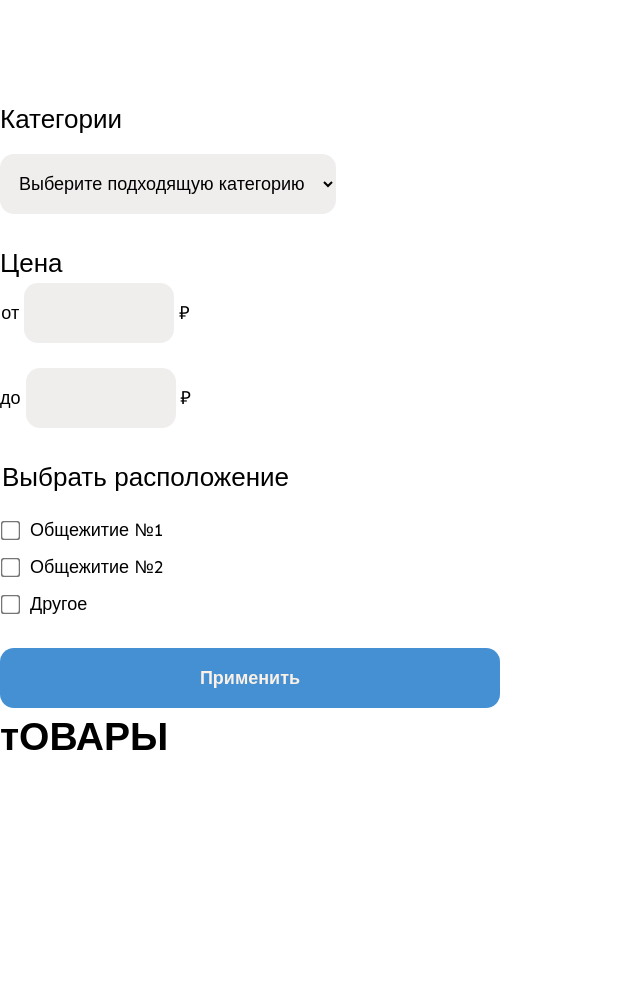
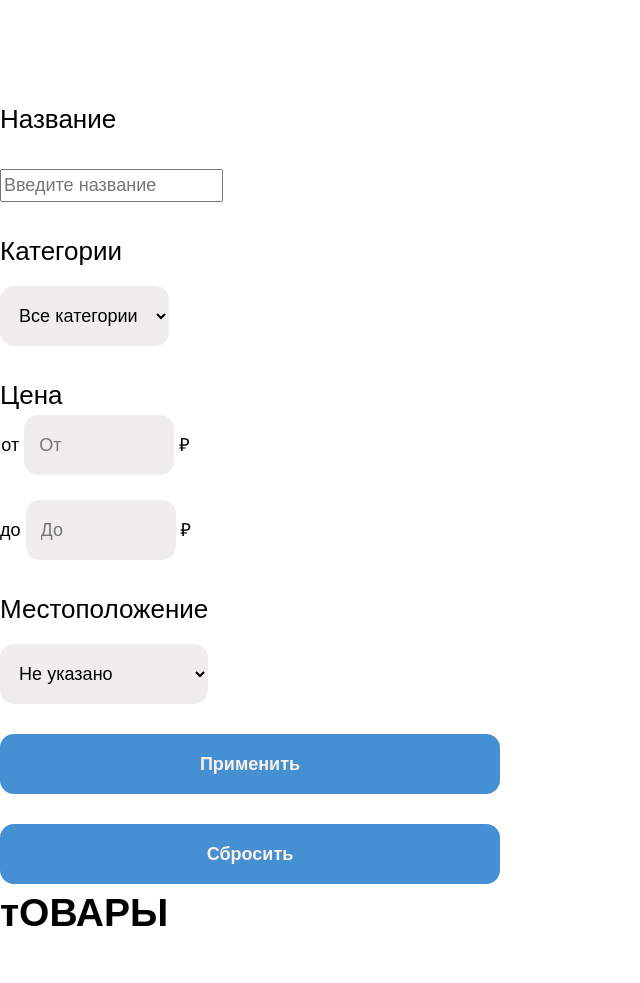
Before and after one commit to RomanKovalev007/maimarket, a Django app: page /goods/list/ in a window 1280 px wide. Shown: the part 130-1113 px from the top of the page, without its empty margins (0-640 px from the left). Before the commit the page ends 880 px from the top, so only its background shows below. Run offline with Django 5.2, Linux system fonts and the light colour scheme; data that the repository does not hold is empty.

Commit message:
поиск

```diff
--- a/maimarket/goods/forms.py
+++ b/maimarket/goods/forms.py
@@ -1,5 +1,4 @@
 from django import forms
-
 from goods.models import Goods, Categories, Address
 
 
@@ -32,3 +31,36 @@ class AdForm(forms.ModelForm):
             'description': forms.Textarea(attrs={'placeholder': 'Опишите ваш товар или услугу', 'class': "decription-area"}),
             'price': forms.NumberInput(attrs={'placeholder': 'Введите цену', 'class': "price__input"}),
         }
+
+class GoodsFilterForm(forms.Form):
+    query = forms.CharField(
+        label='Поиск по названию',
+        required=False,
+        widget=forms.TextInput(attrs={'placeholder': 'Введите название'})
+    )
+    category = forms.ModelChoiceField(
+        queryset=Categories.objects.all(),
+        label='Категория',
+        required=False,
+        empty_label='Все категории',
+        widget=forms.Select(attrs={'class': "categories__input"})
+    )
+    min_price = forms.IntegerField(
+        label='Минимальная цена',
+        required=False,
+        min_value=0,
+        widget=forms.NumberInput(attrs={'placeholder': 'От', 'class' :"price__input"})
+    )
+    max_price = forms.IntegerField(
+        label='Максимальная цена',
+        required=False,
+        min_value=0,
+        widget=forms.NumberInput(attrs={'placeholder': 'До', 'class' :"price__input"})
+    )
+    address = forms.ModelChoiceField(
+        queryset=Address.objects.all(),
+        label='Местоположение',
+        required=False,
+        empty_label='Не указано',
+        widget=forms.Select(attrs={'class': "categories__input"})
+    )
--- a/maimarket/goods/templates/goods/goods_list.html
+++ b/maimarket/goods/templates/goods/goods_list.html
@@ -6,59 +6,40 @@
 
 <main class="main">
         <aside class="asside__filters">
-
-          <form class="filter-products">
+          <form class="filter-products" method="get">
+            <label class="title" for="{{ form.query.id_for_label }}">Название</label>
+          {{ form.query }}
             <div class="add-product__categori">
-              <label class="title" for="choseCategori">Категории</label>
-              <select class="categories__input" name="catrgories" id="choseCategori">
-                <option selected disabled>Выберите подходящую категорию</option>
-                <option value="electronicProducts">Электроника</option>
-                <option value="carProducts">Авто</option>
-                <option value="houseProducts">Товары для дома</option>
-                <option value="clotheProducts">Одежда и обувь</option>
-                <option value="accesoriesProducts">Аксессуары</option>
-                <option value="beautyProducts">Красота и здоровье</option>
-                <option value="booksProducts">Книги</option>
-                <option value="servicesProducts">Услуги</option>
-                <option value="otherProducts">Другое</option>
-              </select>
+              <label class="title" for="{{ form.category.id_for_label }}">Категории</label>
+              {{ form.category }}
             </div>
 
             <div class="price">
                 <label class="title">Цена</label>
                 <div class="priece__wrapper">
                   <div>
-                  <label for="priceMin">от</label>
-                  <input type="text" class="price__input" id="priceMin" name="minimumPrice">
+                    <label for="{{ form.min_price.id_for_label }}">от</label>
+                    {{ form.min_price }}
+
                     <span class="money-symbol">₽</span>
                   </div>
                   <div>
-                  <label for="priceMax">до</label>
-                  <input type="text" class="price__input" id="priceMax" name="maximumPrice">
+                    <label for="{{ form.max_price.id_for_label }}">до</label>
+                    {{ form.max_price }}
+
                     <span class="money-symbol">₽</span>
                   </div>
                 </div>
             </div>
 
-            <fieldset class="location">
-              <legend class="title legend">Выбрать расположение</legend>
-              <div class="checkboxs__wrapper">
-                <div class="checkbox">
-                  <input type="checkbox" name="productLocation" id="firstObchaga" value="firstObchage">
-                  <label for="firstObchaga">Общежитие №1</label>
+            <div class="add-product__categori">
+              <label class="title" for="{{ form.address.id_for_label }}">Местоположение</label>
+              {{ form.address }}
             </div>
-                <div class="checkbox">
-                  <input type="checkbox" name="productLocation" id="secondObchaga" value="secondObchage">
-                  <label for="secondObchaga">Общежитие №2</label>
-                </div>
-                <div class="checkbox">
-                  <input type="checkbox" name="productLocation" id="otherObchaga" value="other">
-                  <label for="otherObchaga">Другое</label>
-                </div>
-              </div>
-            </fieldset>
+
 
             <button class="Btn" type="submit">Применить</button>
+            <a href="{% url 'goods:goods_list' %}" class="Btn" >Сбросить</a>
           </form>
         </aside>
 
--- a/maimarket/goods/urls.py
+++ b/maimarket/goods/urls.py
@@ -12,4 +12,5 @@ urlpatterns = [
     path('list/', views.goods_list, name='goods_list'),
     path('edit/<slug:ad_slug>/', views.edit_ad, name='edit'),
     path('publish/<slug:ad_slug>/', views.remove_ad, name='publish'),
+    path('api/search/', views.live_search, name='live_search'),
 ]
--- a/maimarket/goods/views.py
+++ b/maimarket/goods/views.py
@@ -2,10 +2,11 @@ from django.contrib.auth.mixins import LoginRequiredMixin
 from django.core.exceptions import PermissionDenied
 from django.shortcuts import render, get_object_or_404, redirect
 from django.urls import reverse_lazy
-from django.views.generic import CreateView, ListView, UpdateView
-
+from django.views.generic import CreateView
+from django.http import JsonResponse
+from django.db.models import Q
 from favorites.models import Favorites
-from goods.forms import AdForm
+from goods.forms import AdForm, GoodsFilterForm
 from goods.models import Goods
 
 
@@ -20,16 +21,47 @@ class AddAd(LoginRequiredMixin, CreateView):
         w.seller = self.request.user
         return super().form_valid(form)
 
+
 def goods_list(request):
-    ads = Goods.objects.filter(is_published=1)
+    form = GoodsFilterForm(request.GET or None)
+    ads = Goods.objects.filter(is_published=True)
+
+    if form.is_valid():
+        query = form.cleaned_data.get('query')
+        category = form.cleaned_data.get('category')
+        min_price = form.cleaned_data.get('min_price')
+        max_price = form.cleaned_data.get('max_price')
+        address = form.cleaned_data.get('address')
+
+        if query:
+            ads = ads.filter(
+                Q(name__icontains=query) |
+                Q(description__icontains=query)
+            )
+
+        if category:
+            ads = ads.filter(category=category)
+
+        if min_price is not None:
+            ads = ads.filter(price__gte=min_price)
+
+        if max_price is not None:
+            ads = ads.filter(price__lte=max_price)
+
+        if address is not None:
+            ads = ads.filter(address=address)
+
+    # Остальная логика (избранное и т.д.)
     for ad in ads:
-        if Favorites.objects.filter(user=request.user, product=ad).exists():
+        if request.user.is_authenticated and Favorites.objects.filter(user=request.user, product=ad).exists():
             ad.icon_class = "icon-red-heart"
         else:
             ad.icon_class = "icon--heart"
+
     context = {
         'ads': ads,
-        'title': 'Лента объявлений'
+        'title': 'Лента объявлений',
+        'form': form
     }
     return render(request, 'goods/goods_list.html', context)
 
@@ -73,3 +105,26 @@ def remove_ad(request, ad_slug):
         ad.is_published = True
         ad.save()
     return redirect(request.META['HTTP_REFERER'])
+
+
+
+def live_search(request):
+    query = request.GET.get('q', '').strip()
+
+    if not query or len(query) < 2:
+        return JsonResponse({'results': []})
+
+    products = Goods.objects.filter(
+        Q(name__icontains=query) |
+        Q(description__icontains=query),
+        is_published=True
+    ).select_related('seller', 'category')[:10]  # Ограничиваем количество результатов
+
+    results = [{
+        'url': product.get_absolute_url(),
+        'id': product.id,
+        'name': product.name,
+        'category': product.category.name
+    } for product in products]
+
+    return JsonResponse({'results': results})
--- a/maimarket/templates/base.html
+++ b/maimarket/templates/base.html
@@ -8,21 +8,22 @@
     <title>{{ title }}</title>
     {% block css %} {% endblock %}
     <link type="text/css" href="{% static 'main/css/main_style.css'%}" rel="stylesheet">
-
-
+    <link type="text/css" href="{% static 'main/css/search.css'%}" rel="stylesheet">
+    <script src="{% static 'main/js/search.js' %}" defer></script>
     {% block js %} {% endblock %}
-
 </head>
 <body>
     <header class="header">
         <a class="header__logo" href="/">
            <img class="header__logo-image" src="{% static 'main/img/mai_logo_color.png' %}" alt="MAI logo" width="80px">
         </a>
-        <form class="header__form">
-                <input class="header__form-search"  type="text" placeholder="Поиск товаров...">
-            <button class="header__form-search-button" type="submit">Найти</button>
-        </form>
-
+        <div class="search-container">
+            <form class="header__form" id="search-form">
+                <input class="header__form-search" id="search-input" type="text" placeholder="Поиск товаров..." autocomplete="off">
+                <button class="header__form-search-button" type="submit">Найти</button>
+            </form>
+            <div id="search-results" class="search-results"></div>
+        </div>
         <nav class="header__menu">
             <ul class="header__menu-list">
                 <li class="header__menu-item">
--- a/maimarket/users/views.py
+++ b/maimarket/users/views.py
@@ -80,6 +80,7 @@ def profile_not_published(request):
 
 
 
+
 @login_required
 def profile_user(request):
     ads = Goods.objects.filter(seller=request.user, is_published=1)
```
Also changed, not shown: maimarket/goods/models.py (+4 -4 lines). Lines whose indentation alone changed are shown as unchanged.
